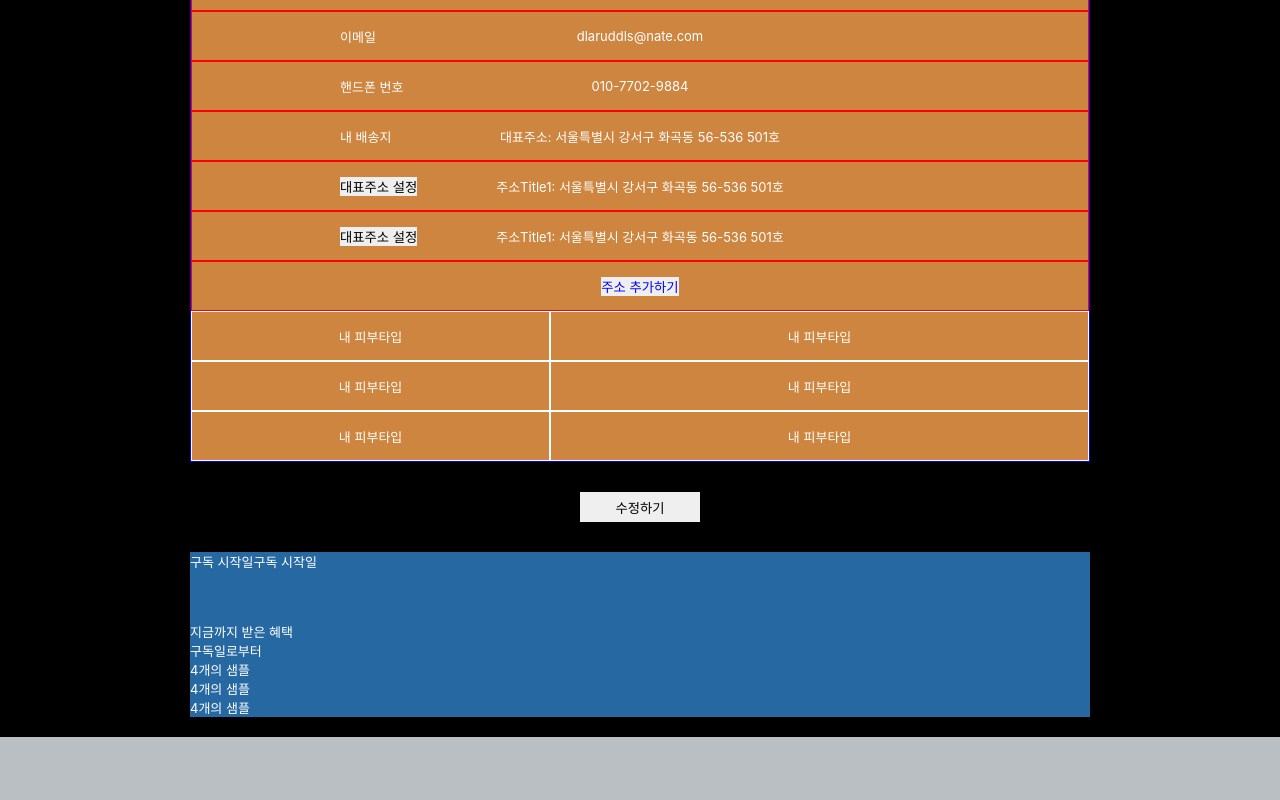
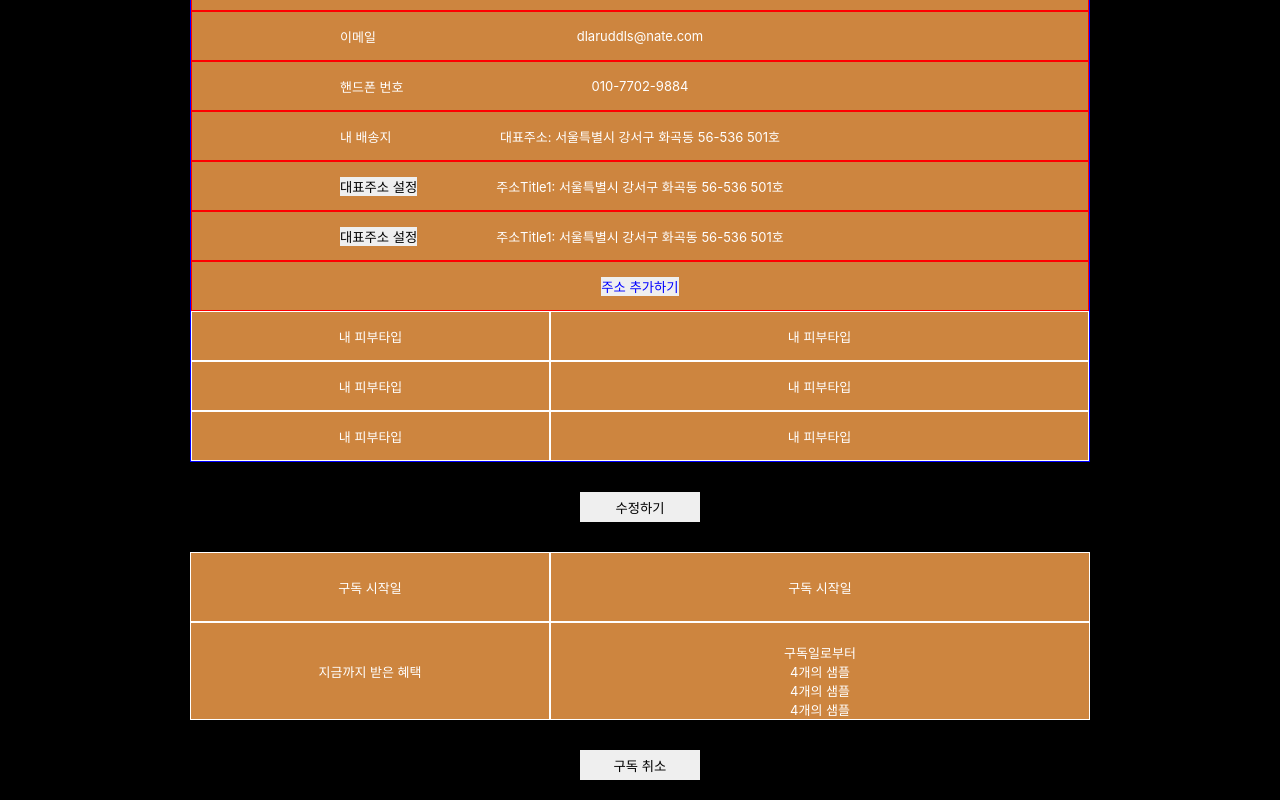
Before and after one commit to codestates-seb/seb41_main_002, a React (Create React App) app in the folder client/: page /member/edit in a window 1280 px wide. Shown: the part 260-1060 px from the top of the page. Before the commit the page ends 997 px from the top, so only its background shows below. Built offline with nearby package versions, Linux system fonts and the light colour scheme.

Commit message:
[FE Style] 구독 취소 Section 구현

```diff
--- a/client/src/Pages/MemberPageEdit.tsx
+++ b/client/src/Pages/MemberPageEdit.tsx
@@ -31,6 +31,13 @@ const InfoContent = styled.div`
   width: 60%;
   align-items: center;
   background-color: peru;
+`;
+
+const SubscribeBenefit = styled(InfoContent)`
+  display: flex;
+  flex-direction: column;
+  justify-content: center;
+  padding-top: 20px;
 `;
 
 export default function MemberPageEdit() {
@@ -158,24 +165,28 @@ export default function MemberPageEdit() {
       </div>
       <div className="Subscribe_Edit_Container">
         <div className="Subscribe_Start_Date">
-          <div className="Subscribe_Start_Title">
+          <InfoTitle>
             <MemberInfoText>구독 시작일</MemberInfoText>
-          </div>
-          <div className="Subscribe_Start_Content">
+          </InfoTitle>
+          <InfoContent>
             <MemberInfoText>구독 시작일</MemberInfoText>
-          </div>
+          </InfoContent>
         </div>
         <div className="Subscribe_Benefits_Container">
-          <div className="Subscribe_Benefits_Title">
+          <InfoTitle>
             <MemberInfoText>지금까지 받은 혜택</MemberInfoText>
-          </div>
-          <div className="Subscribe_Benefits_Contents">
+          </InfoTitle>
+          <SubscribeBenefit>
             <MemberInfoText>구독일로부터</MemberInfoText>
             <MemberInfoText>4개의 샘플</MemberInfoText>
             <MemberInfoText>4개의 샘플</MemberInfoText>
             <MemberInfoText>4개의 샘플</MemberInfoText>
-          </div>
+          </SubscribeBenefit>
         </div>
+      </div>
+      {/* 밑 코드는 추후 공용 컴포넌트로 교체 예정 */}
+      <div className="Edit_Button_Wrap">
+        <button className="Edit_Button">구독 취소</button>
       </div>
     </div>
   );
--- a/client/src/Pages/Style/memberPageEdit.css
+++ b/client/src/Pages/Style/memberPageEdit.css
@@ -50,3 +50,7 @@
   display: flex;
   height: 70px;
 }
+
+.Subscribe_Benefits_Container{
+  display: flex;
+}
```
